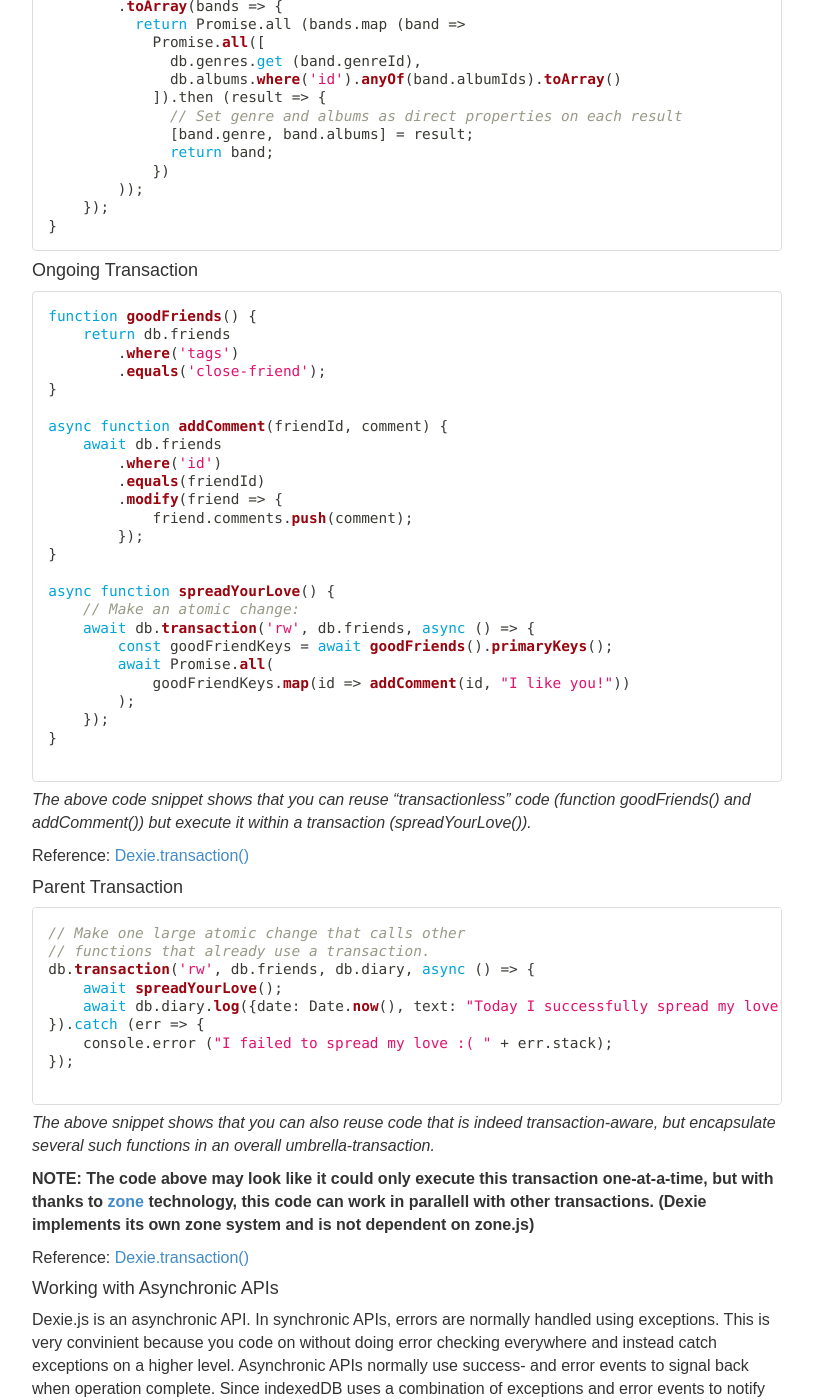
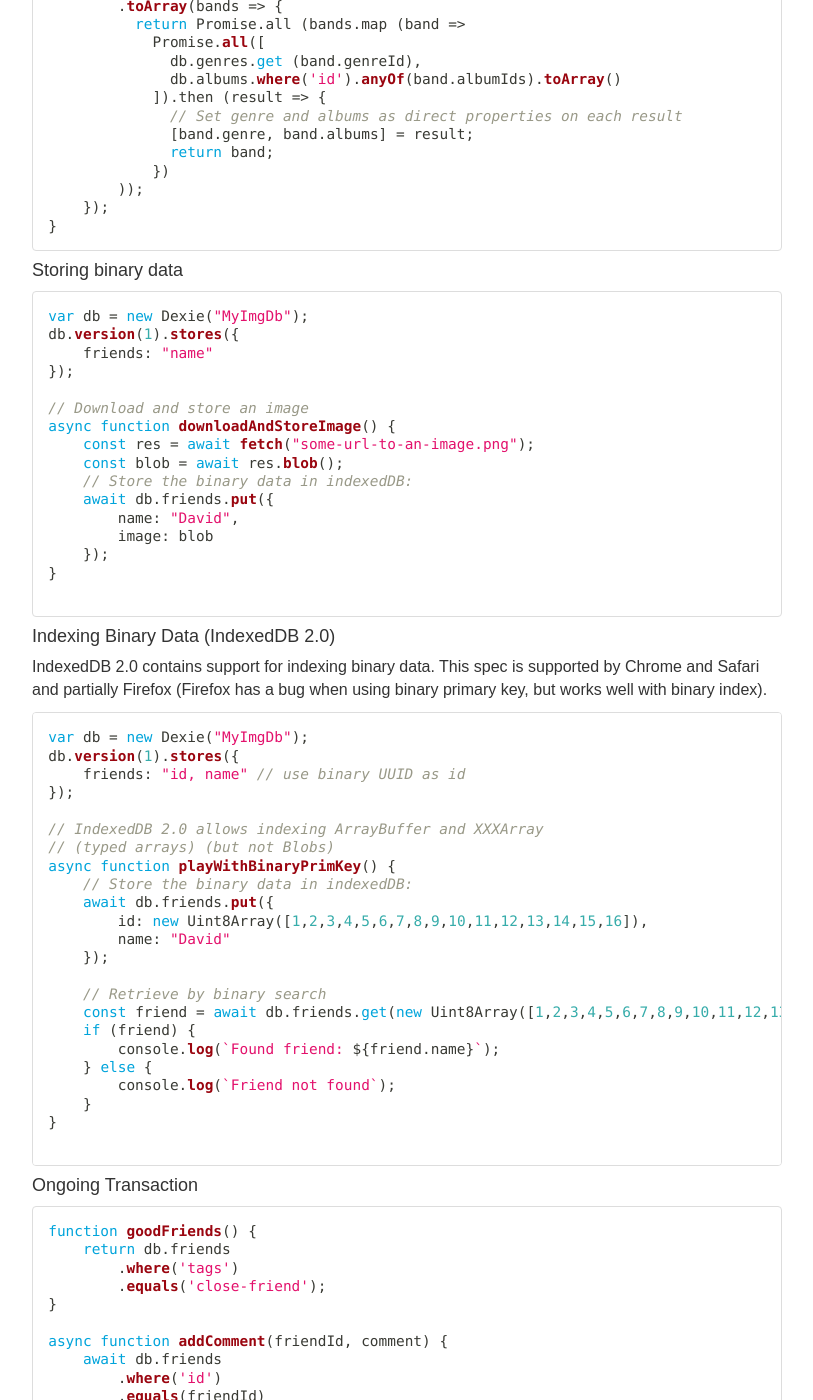
Before and after one commit to dexie/dexie-website, a Jekyll site: the page built from docs/API-Reference.md, in a window 1280 px wide and 1400 px high, scrolled down 5691 px. Shown: the whole window, without its empty margins (38-851 px from the left). Built offline with Jekyll 4.4.1, drawn with Linux system fonts in a browser that asks for light colours.

Commit message:
Added samples of storing and querying binary data

````diff
--- a/docs/API-Reference.md
+++ b/docs/API-Reference.md
@@ -322,6 +322,57 @@ function getBandsStartingWithA () {
 }
 ```
 
+#### Storing binary data
+
+```javascript
+var db = new Dexie("MyImgDb");
+db.version(1).stores({
+    friends: "name"
+});
+
+// Download and store an image
+async function downloadAndStoreImage() {
+    const res = await fetch("some-url-to-an-image.png");
+    const blob = await res.blob();
+    // Store the binary data in indexedDB:
+    await db.friends.put({
+        name: "David",
+        image: blob
+    });
+}
+
+```
+
+#### Indexing Binary Data (IndexedDB 2.0)
+IndexedDB 2.0 contains support for indexing binary data. This spec is supported by Chrome and Safari
+and partially Firefox (Firefox has a bug when using binary primary key, but works well with binary index).
+
+```javascript
+var db = new Dexie("MyImgDb");
+db.version(1).stores({
+    friends: "id, name" // use binary UUID as id
+});
+
+// IndexedDB 2.0 allows indexing ArrayBuffer and XXXArray
+// (typed arrays) (but not Blobs)
+async function playWithBinaryPrimKey() {
+    // Store the binary data in indexedDB:
+    await db.friends.put({
+        id: new Uint8Array([1,2,3,4,5,6,7,8,9,10,11,12,13,14,15,16]),
+        name: "David"
+    });
+
+    // Retrieve by binary search
+    const friend = await db.friends.get(new Uint8Array([1,2,3,4,5,6,7,8,9,10,11,12,13,14,15,16]));
+    if (friend) {
+        console.log(`Found friend: ${friend.name}`);
+    } else {
+        console.log(`Friend not found`);
+    }
+}
+
+```
+
 #### Ongoing Transaction
 
 ```javascript
````
